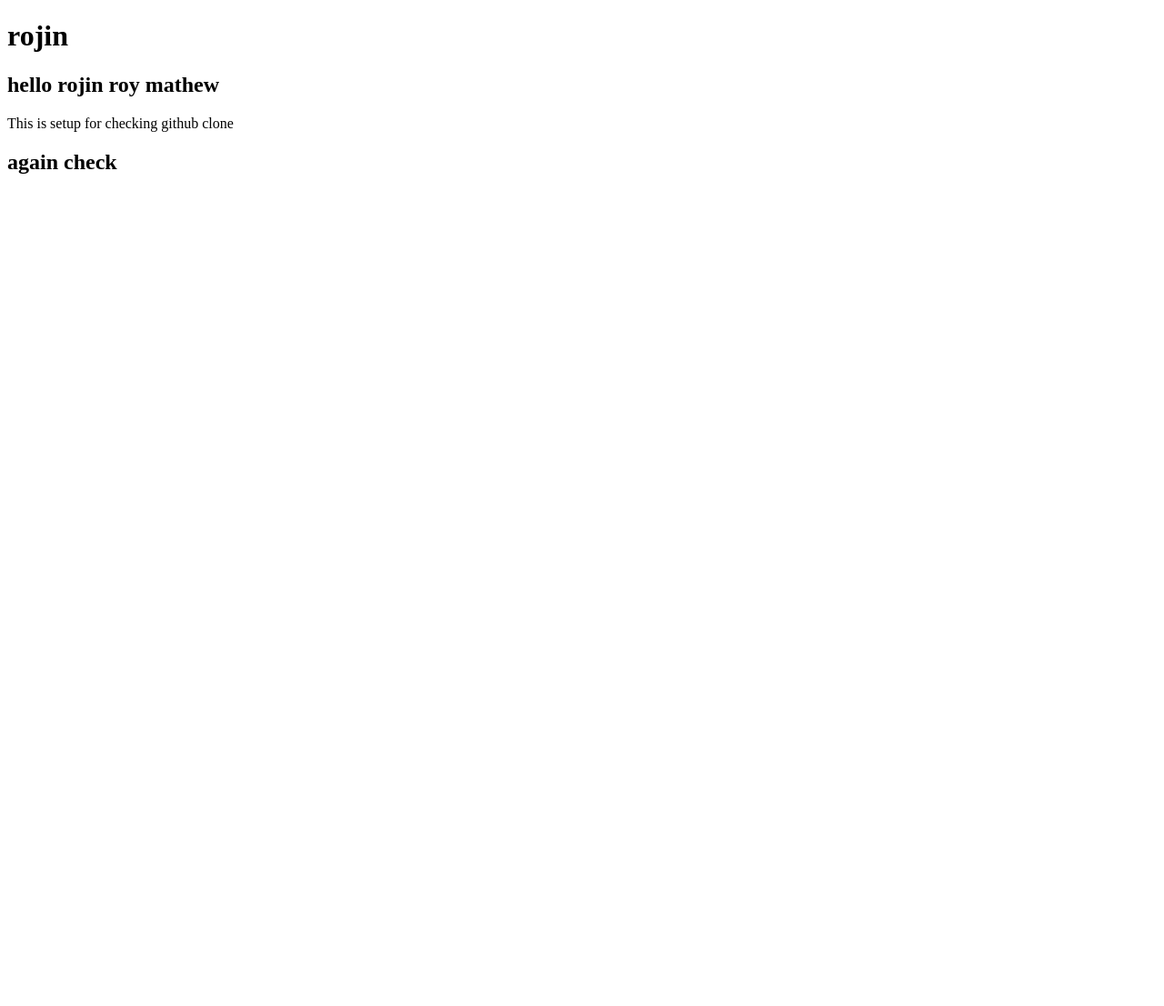
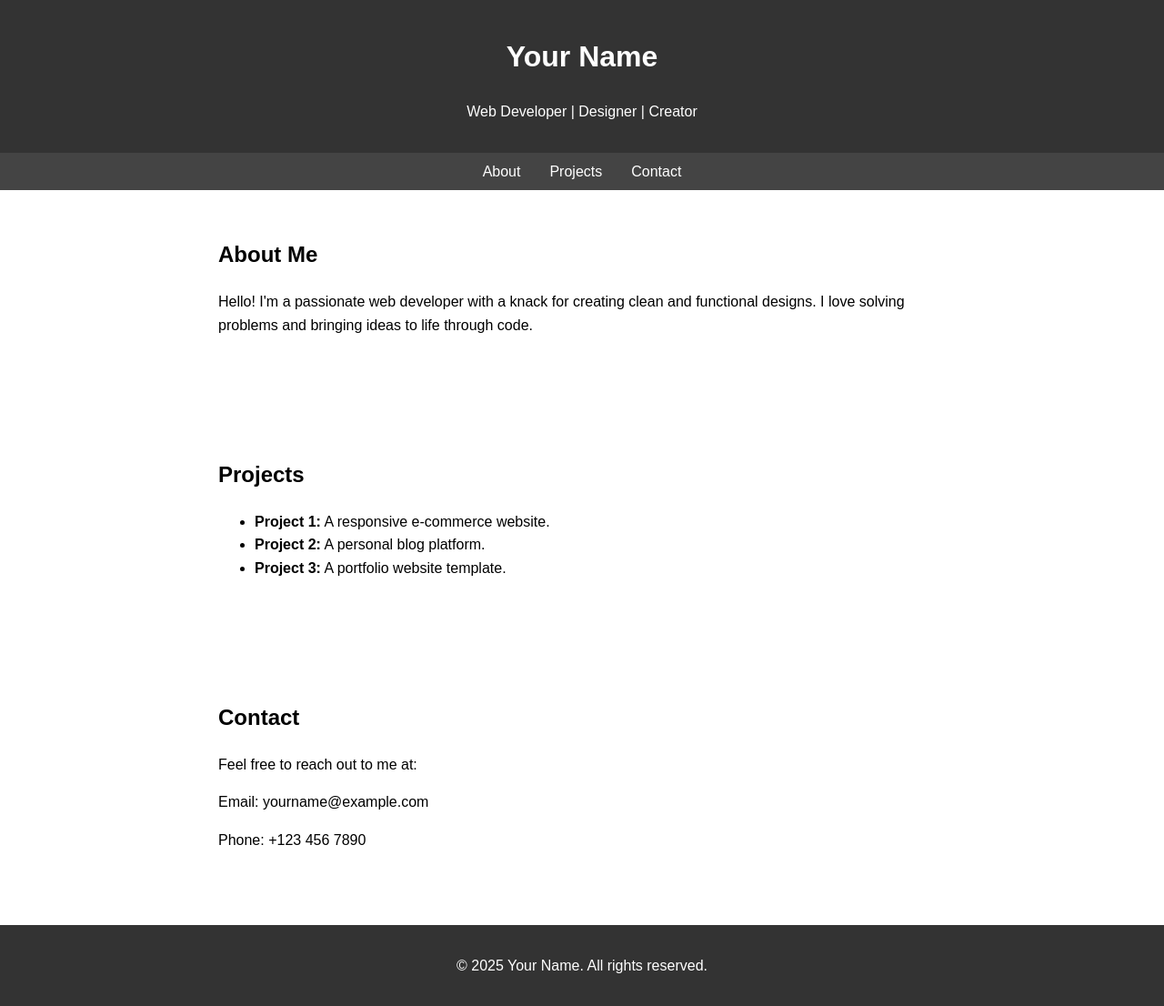
Before and after one commit to RojinRoyMathew/host-webpage, a plain HTML site: page home.html in a window 1280 px wide. Shown: the whole page at 91% size. Before the commit the page ends 800 px from the top, so only its background shows below. Drawn offline with Linux system fonts and the light colour scheme.

Commit message:
starting of protifoli

```diff
--- a/home.html
+++ b/home.html
@@ -1,18 +1,88 @@
 <!DOCTYPE html>
 <html lang="en">
 <head>
-    <meta charset="UTF-8">
-    <meta name="viewport" content="width=device-width, initial-scale=1.0">
-    <title>Document</title>
+  <meta charset="UTF-8">
+  <meta name="viewport" content="width=device-width, initial-scale=1.0">
+  <title>Portfolio</title>
+  <style>
+    body {
+      font-family: Arial, sans-serif;
+      margin: 0;
+      padding: 0;
+      line-height: 1.6;
+    }
+    header {
+      background: #333;
+      color: #fff;
+      padding: 1rem 0;
+      text-align: center;
+    }
+    nav {
+      display: flex;
+      justify-content: center;
+      background: #444;
+      padding: 0.5rem 0;
+    }
+    nav a {
+      color: #fff;
+      text-decoration: none;
+      margin: 0 1rem;
+    }
+    nav a:hover {
+      text-decoration: underline;
+    }
+    section {
+      padding: 2rem;
+      max-width: 800px;
+      margin: auto;
+    }
+    .projects, .contact {
+      margin-top: 2rem;
+    }
+    footer {
+      text-align: center;
+      background: #333;
+      color: #fff;
+      padding: 1rem 0;
+      margin-top: 2rem;
+    }
+  </style>
 </head>
 <body>
-    <header>
-        <h1>rojin</h1>
-    </header>
-    <section>
-        <h1>hello rojin roy mathew </h1>
-        <p>This is setup for checking github clone</p>
-        <h2>again check</h2>
-    </section>
+  <header>
+    <h1>Your Name</h1>
+    <p>Web Developer | Designer | Creator</p>
+  </header>
+
+  <nav>
+    <a href="#about">About</a>
+    <a href="#projects">Projects</a>
+    <a href="#contact">Contact</a>
+  </nav>
+
+  <section id="about">
+    <h2>About Me</h2>
+    <p>Hello! I'm a passionate web developer with a knack for creating clean and functional designs. I love solving problems and bringing ideas to life through code.</p>
+  </section>
+
+  <section id="projects" class="projects">
+    <h2>Projects</h2>
+    <ul>
+      <li><strong>Project 1:</strong> A responsive e-commerce website.</li>
+      <li><strong>Project 2:</strong> A personal blog platform.</li>
+      <li><strong>Project 3:</strong> A portfolio website template.</li>
+    </ul>
+  </section>
+
+  <section id="contact" class="contact">
+    <h2>Contact</h2>
+    <p>Feel free to reach out to me at:</p>
+    <p>Email: yourname@example.com</p>
+    <p>Phone: +123 456 7890</p>
+  </section>
+
+  <footer>
+    <p>&copy; 2025 Your Name. All rights reserved.</p>
+  </footer>
 </body>
 </html>
```
